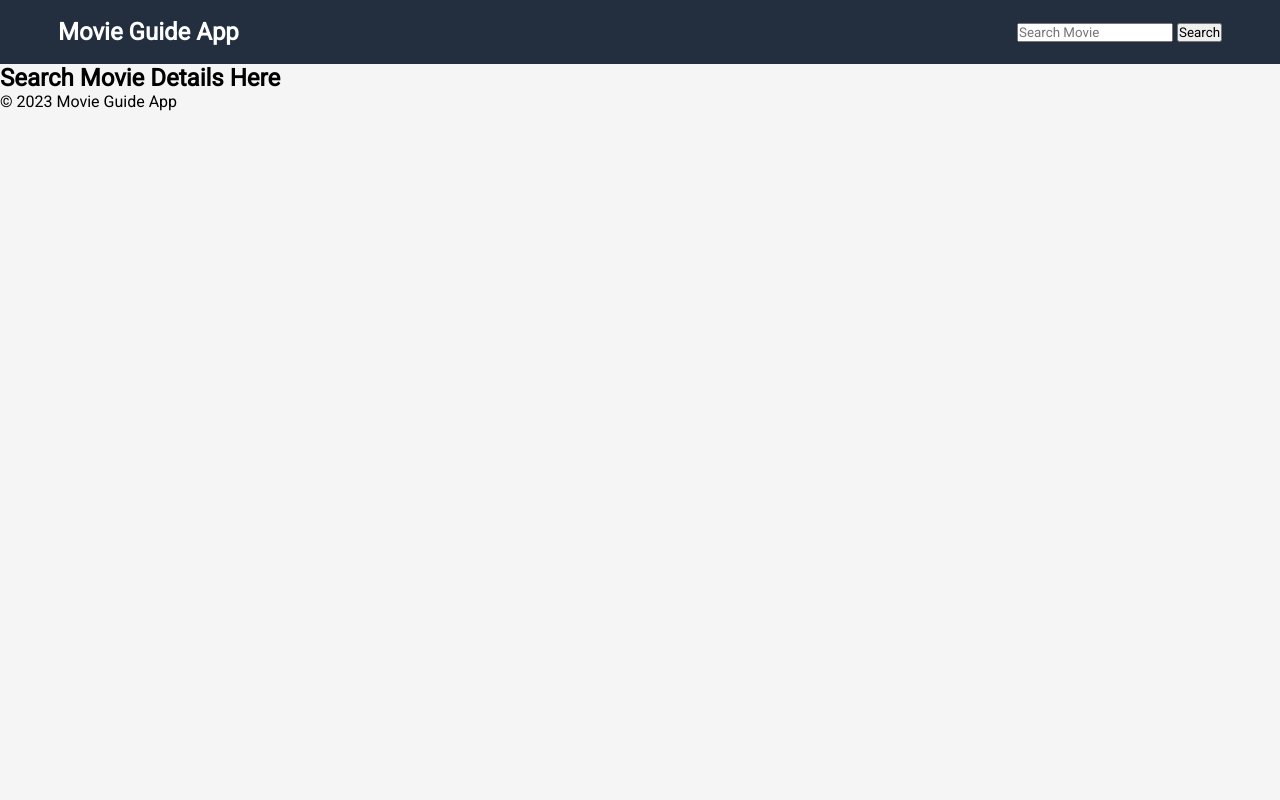
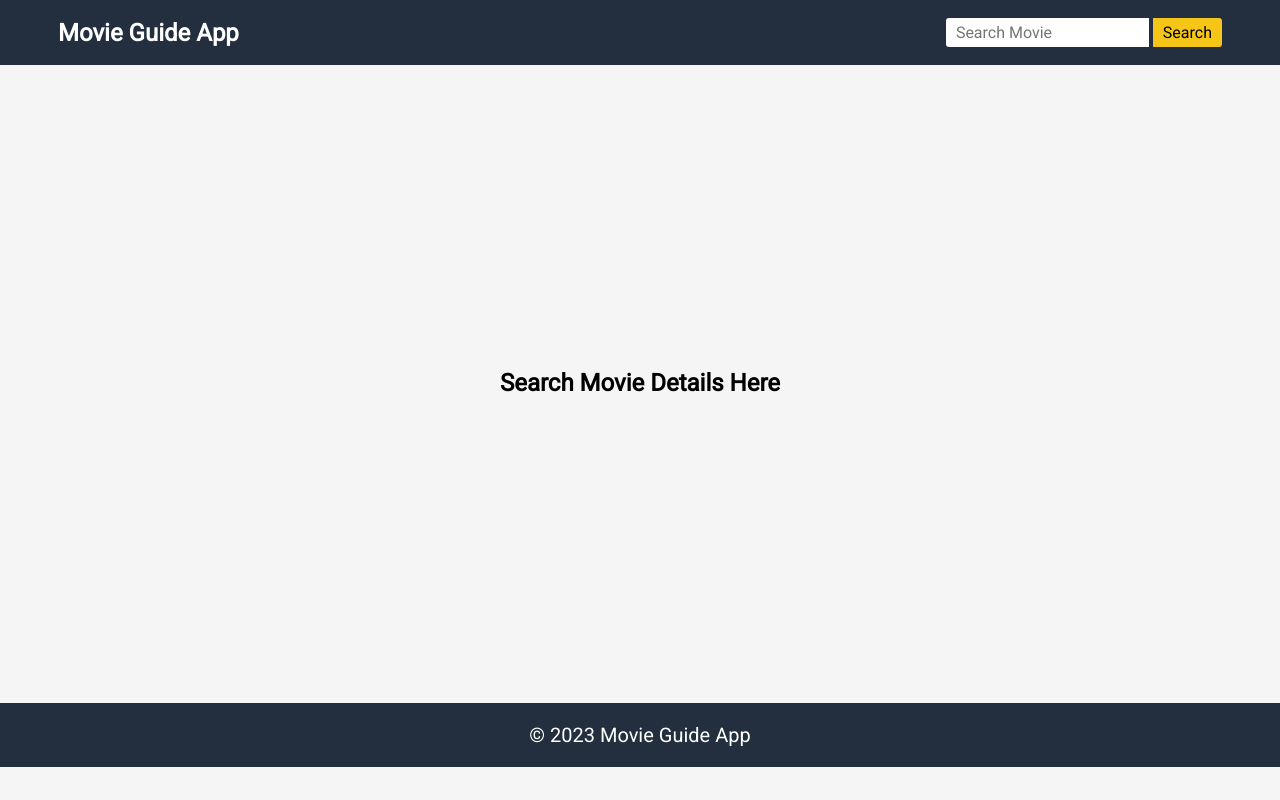
Before and after one commit to abhishek7631/Movie-Guide-App-with-Javascript, a plain HTML site: page index.html in a window 1280 px wide. Drawn offline with Linux system fonts and the light colour scheme.

Commit message:
code modified

```diff
--- a/index.html
+++ b/index.html
@@ -12,10 +12,11 @@
         <div class="logo">
           <h1>Movie Guide App</h1>
         </div>
+
         <div class="search-container">
           <form action="">
-            <input type="text" placeholder="Search Movie" />
-            <button type="submit">Search</button>
+            <input type="text" placeholder="Search Movie" class="inputBox" />
+            <button type="submit" class="searchBtn">Search</button>
           </form>
         </div>
       </div>
@@ -25,9 +26,6 @@
       <section>
         <div class="movie-container">
           <h2>Search Movie Details Here</h2>
-
-          <div class="movie-poster"></div>
-          <div class="movie-details"></div>
         </div>
       </section>
     </main>
@@ -35,6 +33,7 @@
     <footer>
       <p>&copy; 2023 Movie Guide App</p>
     </footer>
+
     <script src="script.js"></script>
   </body>
 </html>
--- a/script.js
+++ b/script.js
@@ -0,0 +1,22 @@
+const searchForm = document.querySelector("form");
+const movieContainer = document.querySelector(".movie-container");
+const inputBox = document.querySelector(".inputBox");
+
+const getMovieInfo = async (movie) => {
+  const MyAPIKey = "6248bbd0";
+  const url = `http://www.omdbapi.com/?apikey=${MyAPIKey}&t=${movie}`;
+
+  const response = await fetch(url);
+  const data = await response.json();
+  console.log(data);
+};
+
+searchForm.addEventListener("submit", (event) => {
+  event.preventDefault();
+
+  const movieName = inputBox.value.trim();
+  if (movieName !== "") {
+    getMovieInfo(movieName);
+  }
+  //   console.log(inputBox.value);
+});
--- a/style.css
+++ b/style.css
@@ -24,3 +24,47 @@ nav {
   margin: 0 auto;
   padding: 18px;
 }
+
+.search-container input,
+button {
+  padding: 5px 10px;
+  border: none;
+  font-size: 16px;
+}
+
+.search-container input {
+  border-radius: 3px 0 0 3px;
+}
+
+.search-container button {
+  border-radius: 0 3px 3px 0;
+  background-color: #f5c518;
+  cursor: pointer;
+  transition: all 0.2s;
+}
+
+.search-container button:hover {
+  background-color: #ffdd45;
+}
+
+main {
+  max-width: 1200px;
+  margin: 0 auto;
+  margin-block: 38px;
+}
+
+main section {
+  display: flex;
+  justify-content: center;
+  align-items: center;
+  min-height: 70vh;
+}
+
+footer {
+  text-align: center;
+  background-color: #232f3e;
+  color: #fff;
+  padding-block: 20px;
+  margin-top: 40px;
+  font-size: 20px;
+}
```
